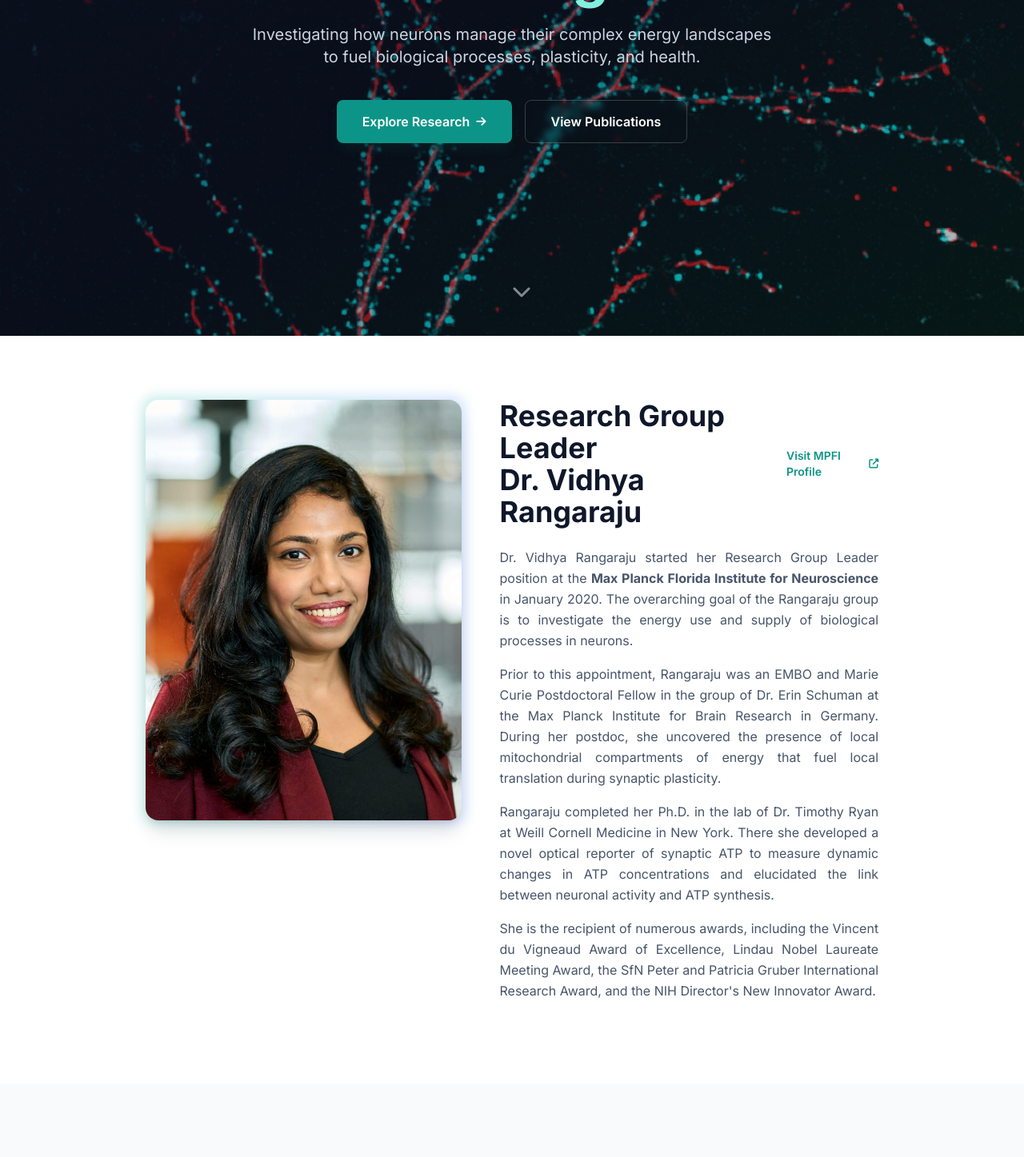
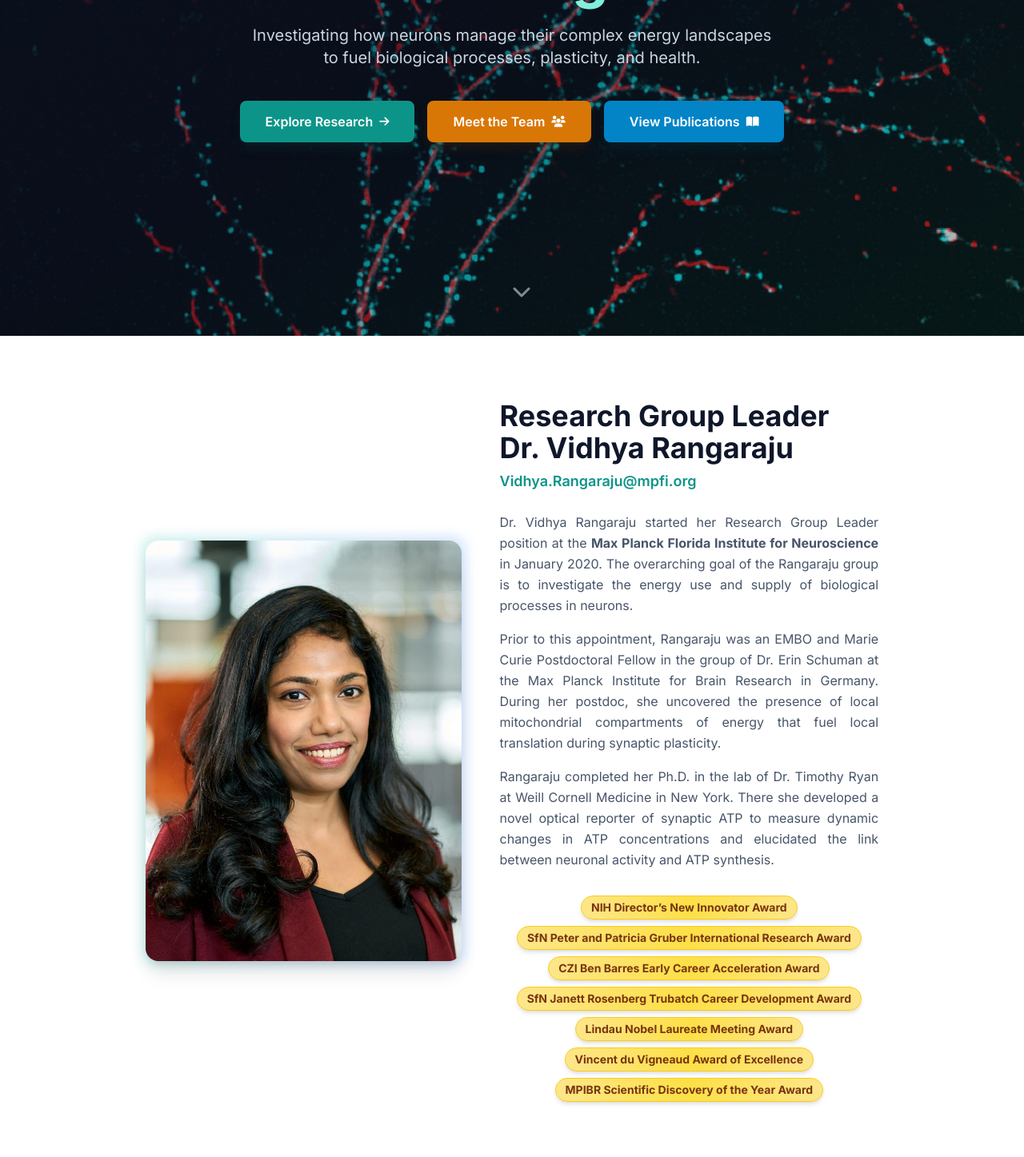
Before and after one commit to dudemeister23/rangarajublab, a React (Vite) app: page / in a window 1280 px wide. Shown: the part 380-1827 px from the top of the page at 80% size. Built offline with nearby package versions, Linux system fonts and the light colour scheme.

Commit message:
feat: Enhance team section with contact panel and updated member details, refine navigation links, and update button styles.

```diff
--- a/components/Bio.tsx
+++ b/components/Bio.tsx
@@ -5,7 +5,7 @@ const Bio: React.FC = () => {
   return (
     <section id="bio" className="py-20 bg-white">
       <div className="container mx-auto px-6 md:px-12">
-        <div className="flex flex-col lg:flex-row gap-12 items-start justify-center">
+        <div className="flex flex-col lg:flex-row gap-12 items-center justify-center">
 
           {/* Image Column */}
           <div className="w-full lg:w-1/3">
@@ -22,10 +22,10 @@ const Bio: React.FC = () => {
 
           {/* Text Column */}
           <div className="w-full lg:w-2/5">
-            <div className="flex flex-col sm:flex-row sm:items-center sm:justify-between gap-2 mb-6">
+            <div className="flex flex-col gap-2 mb-6">
               <h2 className="text-3xl md:text-4xl font-bold text-slate-900">Research Group Leader <br /> Dr. Vidhya Rangaraju</h2>
-              <a href="https://mpfi.org/science/our-labs/rangaraju-lab/" target="_blank" rel="noreferrer" className="text-neuro-600 font-semibold hover:text-neuro-700 inline-flex items-center gap-2 text-sm">
-                Visit MPFI Profile <i className="fa-solid fa-external-link-alt text-xs"></i>
+              <a href="mailto:Vidhya.Rangaraju@mpfi.org" className="text-neuro-600 font-semibold hover:text-neuro-700 text-lg">
+                Vidhya.Rangaraju@mpfi.org
               </a>
             </div>
 
@@ -39,11 +39,28 @@ const Bio: React.FC = () => {
               <p className="mb-4">
                 Rangaraju completed her Ph.D. in the lab of Dr. Timothy Ryan at Weill Cornell Medicine in New York. There she developed a novel optical reporter of synaptic ATP to measure dynamic changes in ATP concentrations and elucidated the link between neuronal activity and ATP synthesis.
               </p>
-              <p className="mb-6">
-                She is the recipient of numerous awards, including the Vincent du Vigneaud Award of Excellence, Lindau Nobel Laureate Meeting Award, the SfN Peter and Patricia Gruber International Research Award, and the NIH Director's New Innovator Award.
-              </p>
 
 
+
+
+              <div className="flex flex-wrap justify-center gap-2 mt-8">
+                {[
+                  "NIH Director’s New Innovator Award",
+                  "SfN Peter and Patricia Gruber International Research Award",
+                  "CZI Ben Barres Early Career Acceleration Award",
+                  "SfN Janett Rosenberg Trubatch Career Development Award",
+                  "Lindau Nobel Laureate Meeting Award",
+                  "Vincent du Vigneaud Award of Excellence",
+                  "MPIBR Scientific Discovery of the Year Award"
+                ].map((award, index) => (
+                  <span
+                    key={index}
+                    className="px-3 py-1 bg-gradient-to-r from-amber-200 via-yellow-300 to-amber-200 text-amber-900 text-sm font-bold rounded-full border border-yellow-400 shadow-md hover:shadow-lg hover:scale-105 transition-all duration-300"
+                  >
+                    {award}
+                  </span>
+                ))}
+              </div>
             </div>
           </div>
 
--- a/components/Hero.tsx
+++ b/components/Hero.tsx
@@ -45,10 +45,16 @@ const Hero: React.FC = () => {
               Explore Research <i className="fa-solid fa-arrow-right text-sm"></i>
             </a>
             <a
+              href="#team"
+              className="px-8 py-3.5 bg-amber-600 hover:bg-amber-500 text-white font-semibold rounded-lg transition-all duration-300 shadow-lg shadow-amber-900/20 hover:shadow-amber-600/40 flex items-center justify-center gap-2"
+            >
+              Meet the Team <i className="fa-solid fa-users text-sm"></i>
+            </a>
+            <a
               href="#publications"
-              className="px-8 py-3.5 bg-transparent border border-white/20 hover:bg-white/10 text-white font-semibold rounded-lg transition-all duration-300 backdrop-blur-sm"
+              className="px-8 py-3.5 bg-sky-600 hover:bg-sky-500 text-white font-semibold rounded-lg transition-all duration-300 shadow-lg shadow-sky-900/20 hover:shadow-sky-600/40 flex items-center justify-center gap-2"
             >
-              View Publications
+              View Publications <i className="fa-solid fa-book-open text-sm"></i>
             </a>
           </div>
         </div>
--- a/components/Mentoring.tsx
+++ b/components/Mentoring.tsx
@@ -14,7 +14,7 @@ const Mentoring: React.FC = () => {
         { text: "Resilience and Growth", className: "bg-emerald-50 text-emerald-700 border-emerald-200 hover:border-emerald-300 ring-emerald-100 hover:bg-emerald-100" },
         { text: "Adaptability and Commitment", className: "bg-teal-50 text-teal-700 border-teal-200 hover:border-teal-300 ring-teal-100 hover:bg-teal-100" },
         { text: "Receptiveness to Feedback", className: "bg-violet-50 text-violet-700 border-violet-200 hover:border-violet-300 ring-violet-100 hover:bg-violet-100" },
-        { text: "Collaborative and Supportive", className: "bg-blue-50 text-blue-700 border-blue-200 hover:border-blue-300 ring-blue-100 hover:bg-blue-100" }
+        { text: "Collaboration and Support", className: "bg-blue-50 text-blue-700 border-blue-200 hover:border-blue-300 ring-blue-100 hover:bg-blue-100" }
     ];
 
     return (
@@ -74,7 +74,7 @@ const Mentoring: React.FC = () => {
                     {/* Right Column: Lab Expectations */}
                     <div className="flex flex-col h-full">
                         <div className="text-center mb-8">
-                            <h2 className="text-3xl md:text-4xl font-bold text-slate-900">Lab Expectations</h2>
+                            <h2 className="text-3xl md:text-4xl font-bold text-slate-900">Team Expectations</h2>
                         </div>
 
                         <div className="bg-slate-50/50 rounded-2xl p-8 border border-slate-100 flex-grow flex items-center justify-center">
--- a/components/Team.tsx
+++ b/components/Team.tsx
@@ -6,7 +6,7 @@ const Team: React.FC = () => {
   const [hoveredMemberId, setHoveredMemberId] = useState<string | null>(null);
   const [lockedMemberId, setLockedMemberId] = useState<string | null>(null);
   const [lockedContentId, setLockedContentId] = useState<string>('');
-  const [panelMode, setPanelMode] = useState<'publications' | 'awards'>('publications');
+  const [panelMode, setPanelMode] = useState<'publications' | 'awards' | 'contact'>('publications');
 
   // Touch state for swipe detection
   const [touchStart, setTouchStart] = useState<number | null>(null);
@@ -67,9 +67,10 @@ const Team: React.FC = () => {
       setLockedContentId(id);
       setPanelMode('awards');
     } else {
-      // Clicking on a member without publications or awards hides the panel
-      setLockedMemberId(null);
-      setLockedContentId('');
+      // Member has neither -> show contact info
+      setLockedMemberId(prev => prev === id ? null : id);
+      setLockedContentId(id);
+      setPanelMode('contact');
     }
   };
 
@@ -126,7 +127,7 @@ const Team: React.FC = () => {
 
                     {/* Visual Indicator for Publications */}
                     {member.publicationIds && member.publicationIds.length > 0 && (
-                      <div className={`absolute top-1/2 -translate-y-1/2 -right-3 w-7 h-7 rounded-full flex items-center justify-center text-white shadow-lg z-10 transition-transform duration-300 scale-100 ${isLocked ? 'bg-neuro-700' : 'bg-neuro-600'}`}>
+                      <div className={`absolute bottom-0 right-1 w-7 h-7 rounded-full flex items-center justify-center text-white shadow-lg z-10 transition-transform duration-300 scale-100 ${isLocked ? 'bg-neuro-700' : 'bg-neuro-600'}`}>
                         <i className="fa-solid fa-book-open text-[10px]"></i>
                       </div>
                     )}
@@ -148,6 +149,28 @@ const Team: React.FC = () => {
                       </div>
                     )}
 
+                    {/* Dr. Vidhya Rangaraju (t1) Special Buttons */}
+                    {member.id === 't1' && (
+                      <>
+                        <a
+                          href="#bio"
+                          className="absolute bottom-0 left-1 w-7 h-7 rounded-full bg-amber-500 text-white flex items-center justify-center shadow-lg z-20 hover:scale-110 hover:bg-amber-600 transition-all duration-200"
+                          title="View Awards & Honors"
+                          onClick={(e) => e.stopPropagation()}
+                        >
+                          <i className="fa-solid fa-trophy text-xs"></i>
+                        </a>
+                        <a
+                          href="#publications"
+                          className="absolute bottom-0 right-1 w-7 h-7 rounded-full bg-neuro-600 text-white flex items-center justify-center shadow-lg z-20 hover:scale-110 hover:bg-neuro-700 transition-all duration-200"
+                          title="View Publications"
+                          onClick={(e) => e.stopPropagation()}
+                        >
+                          <i className="fa-solid fa-book-open text-[10px]"></i>
+                        </a>
+                      </>
+                    )}
+
                     {/* Email Icon - Bottom Right */}
                     {member.email && (
                       <a
@@ -163,7 +186,7 @@ const Team: React.FC = () => {
                     {/* Awards Trophy Icon - Bottom Center */}
                     {member.awardIds && member.awardIds.length > 0 && (
                       <button
-                        className={`absolute top-1/2 -translate-y-1/2 -left-3 w-7 h-7 rounded-full flex items-center justify-center shadow-lg z-20 hover:scale-110 transition-all duration-200 ${panelMode === 'awards' && lockedContentId === member.id ? 'bg-amber-600 text-white' : 'bg-amber-500 text-white hover:bg-amber-600'}`}
+                        className={`absolute bottom-0 left-1 w-7 h-7 rounded-full flex items-center justify-center shadow-lg z-20 hover:scale-110 transition-all duration-200 ${panelMode === 'awards' && lockedContentId === member.id ? 'bg-amber-600 text-white' : 'bg-amber-500 text-white hover:bg-amber-600'}`}
                         title={`View ${member.name}'s Awards & Honors`}
                         onClick={(e) => handleAwardsClick(member.id, e)}
                       >
@@ -173,6 +196,9 @@ const Team: React.FC = () => {
                   </div>
                   <h3 className={`text-base font-bold transition-colors ${isActive ? 'text-neuro-700' : 'text-slate-900'}`}>{member.name}</h3>
                   <p className="text-[12px] text-neuro-600 font-medium leading-tight">{member.role}</p>
+                  {member.joinedYear && (
+                    <p className="text-[11px] text-slate-500 font-medium mt-1">Joined {member.joinedYear}</p>
+                  )}
                 </div>
               );
             })}
@@ -184,6 +210,32 @@ const Team: React.FC = () => {
                 {memberToDisplayId ? (
                   (() => {
                     const member = TEAM_MEMBERS.find(m => m.id === memberToDisplayId);
+
+                    // Show Contact Panel
+                    if (panelMode === 'contact' && member?.email) {
+                      return (
+                        <div className="animate-in fade-in slide-in-from-left-4 duration-300 h-full flex flex-col items-center justify-center text-center p-8">
+                          <div className="w-24 h-24 rounded-full overflow-hidden mb-6 border-4 border-slate-100 shadow-sm">
+                            <img src={member.image} alt={member.name} className="w-full h-full object-cover" />
+                          </div>
+                          <h4 className="font-bold text-2xl text-slate-900 mb-2">{member.name}</h4>
+                          <p className="text-neuro-600 font-medium mb-8">{member.role}</p>
+
+                          <a
+                            href={`mailto:${member.email}`}
+                            className="group flex items-center gap-3 px-6 py-3 bg-slate-50 border border-slate-200 rounded-xl hover:border-neuro-300 hover:shadow-md transition-all duration-300"
+                          >
+                            <div className="w-10 h-10 rounded-full bg-neuro-100 text-neuro-600 flex items-center justify-center group-hover:bg-neuro-600 group-hover:text-white transition-colors">
+                              <i className="fa-solid fa-envelope"></i>
+                            </div>
+                            <div className="text-left">
+                              <p className="text-xs font-bold text-slate-400 uppercase tracking-wider mb-0.5">Contact</p>
+                              <p className="text-sm font-semibold text-slate-700">{member.email}</p>
+                            </div>
+                          </a>
+                        </div>
+                      );
+                    }
 
                     // Show Awards Panel
                     if (panelMode === 'awards') {
--- a/types.ts
+++ b/types.ts
@@ -12,6 +12,7 @@ export interface TeamMember {
   publicationIds?: string[]; // IDs of associated publications/preprints
   awardIds?: string[]; // IDs of associated awards and honors
   email?: string; // Contact email
+  joinedYear?: string; // Year joined the lab
 }
 
 export interface Award {
```
Also changed, not shown: components/Footer.tsx (+5 -5 lines), constants.ts (+13 -12 lines).
